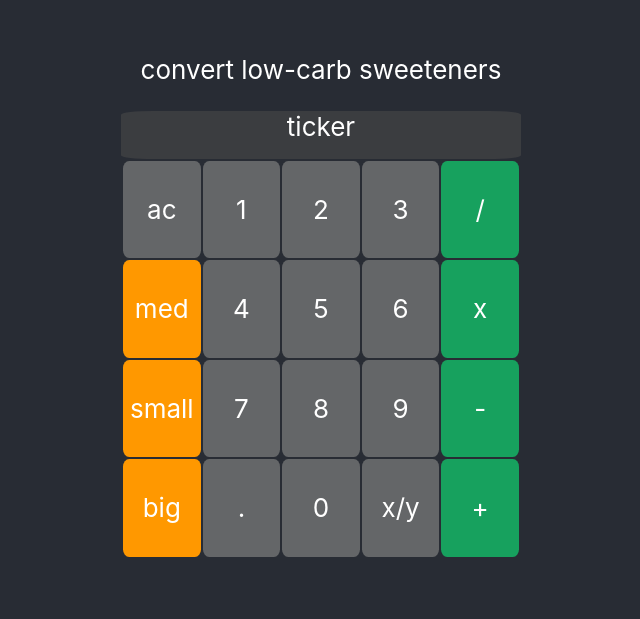
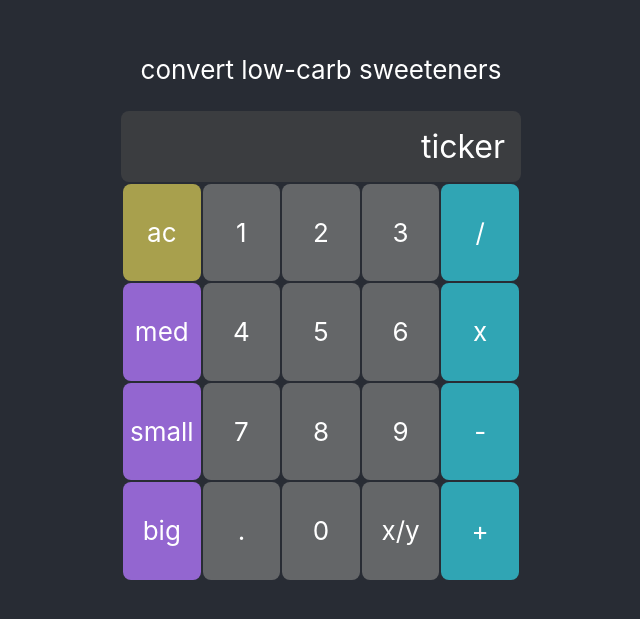
Before and after one commit to jmalochee/alt-sweet, a React (Create React App) app: page / in a window 1280 px wide. Shown: the part 131-750 px from the top of the page, without its empty margins (319-959 px from the left). Built offline with nearby package versions, Linux system fonts and the light colour scheme.

Commit message:
minor refinements to borders and display

```diff
--- a/src/App.css
+++ b/src/App.css
@@ -16,11 +16,13 @@
 }
 
 .Display {
-	height: 6vmin;
 	width: 100%;
 	background-color: rgba(64,66,68,.8);
-	border-radius: 8%;
-	text-align: center;
+	border-radius: 1vmin;
+	text-align: right;
+	font-size: 4vmin;
+	padding: 2vmin;
+	box-sizing: border-box;
 }
 
 table {
@@ -32,7 +34,7 @@ td {
 	text-align: center;
 	height: 10%;
 	width: 20%;
-	border-radius: 8%;
+	border-radius: 1vmin;
 }
 td:hover {
 	filter: brightness(125%);
@@ -43,9 +45,13 @@ td:hover {
 }
 
 .Operator {
-	background-color: #17A15E;
+	background-color: #30A5B4;
 }
 
 .Unit {
-	background-color: #FF9800;
+	background-color: #9366D0;
 }
+
+.AC {
+	background-color: #A8A04D;
+}
--- a/src/App.js
+++ b/src/App.js
@@ -16,7 +16,7 @@ function App() {
           </div>
             <table className="Keypad">
               <tr>
-                <td className="Number"> ac </td>
+                <td className="AC"> ac </td>
                 <td className="Number"> 1 </td>
                 <td className="Number"> 2 </td>
                 <td className="Number"> 3 </td>
```
